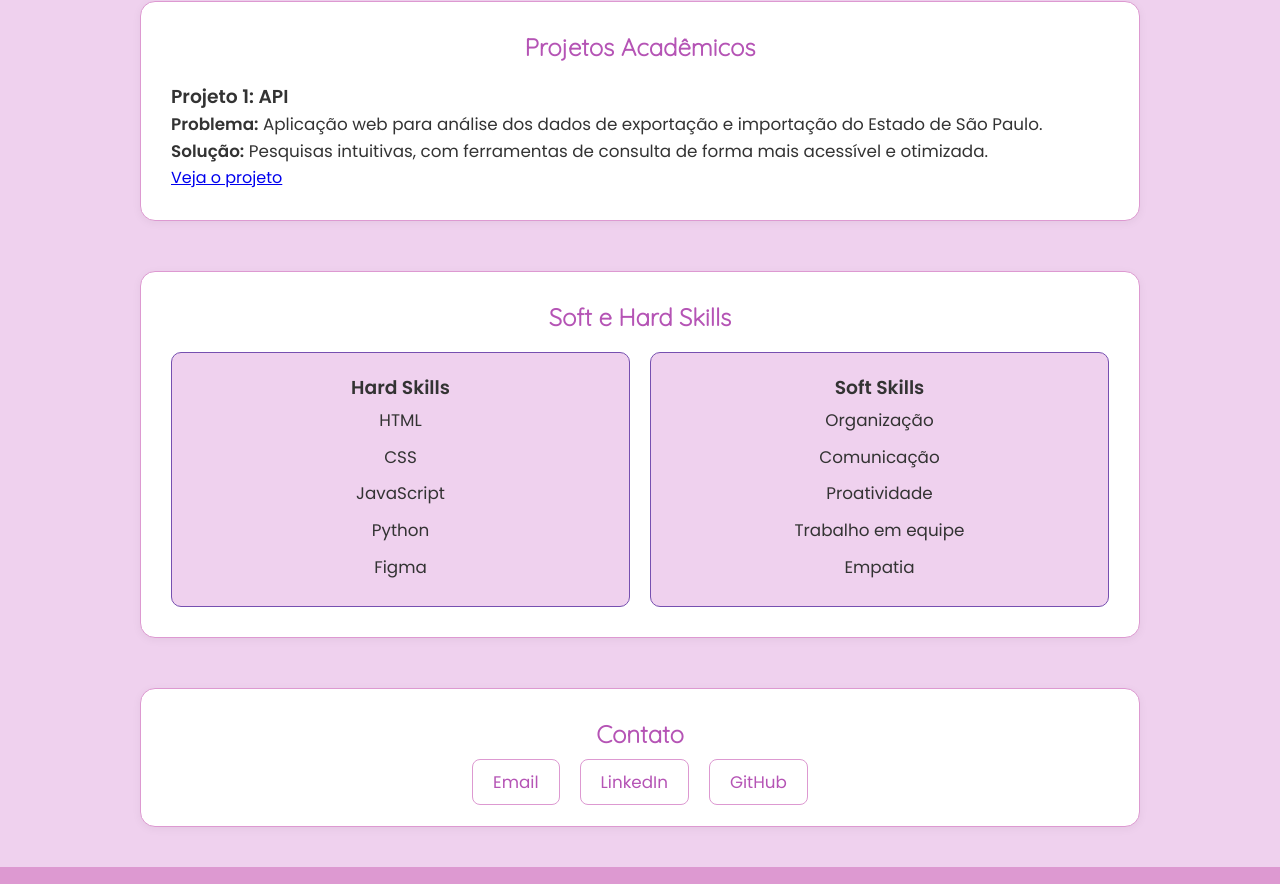
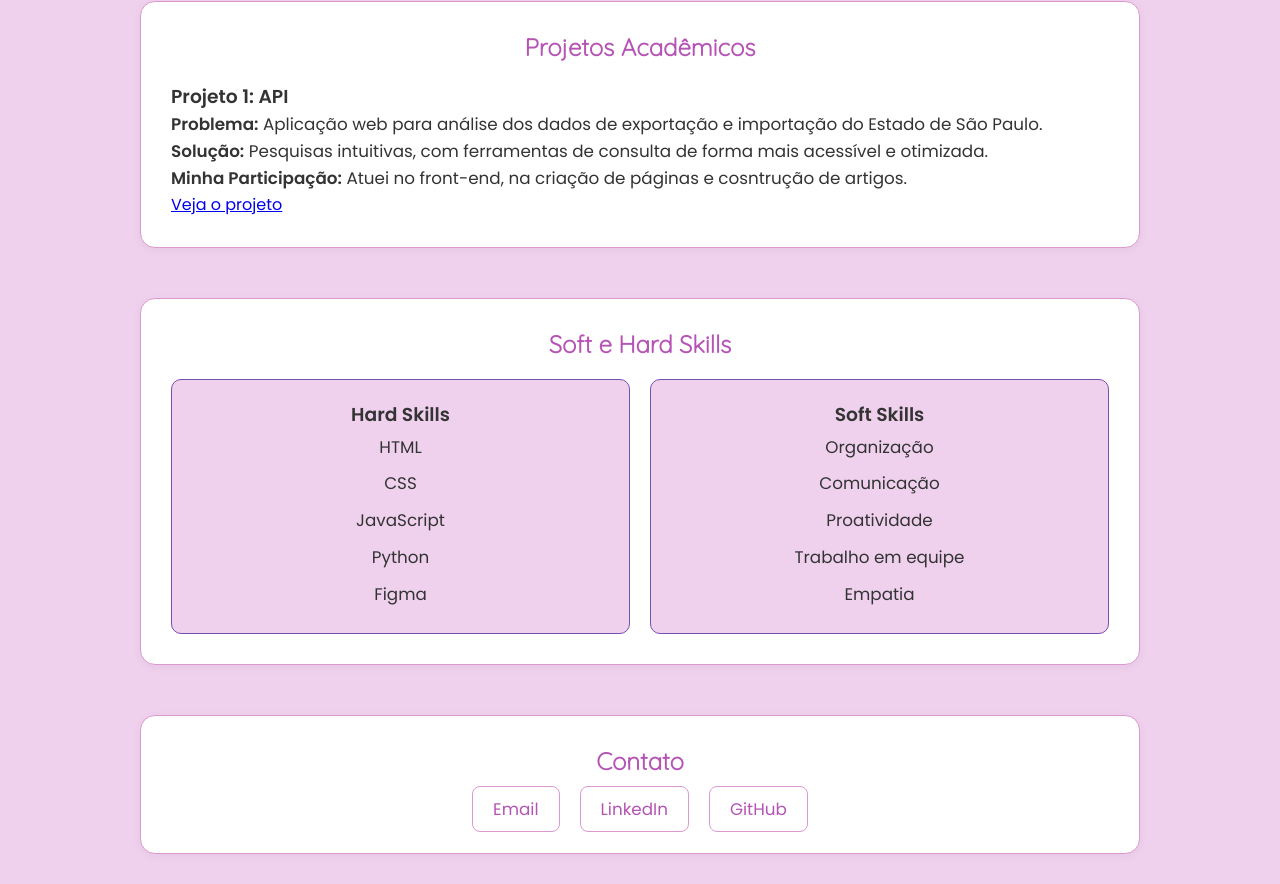
Before and after one commit to lauraflx/lauraflx, a plain HTML site: page src/index.html in a window 1280 px wide. Shown: the part 1255-2139 px from the top of the page. Drawn offline with Linux system fonts and the light colour scheme.

Commit message:
Update index.html

```diff
--- a/src/index.html
+++ b/src/index.html
@@ -65,6 +65,7 @@
         <h3>Projeto 1: API </h3>
         <p><b>Problema:</b> Aplicação web para análise dos dados de exportação e importação do Estado de São Paulo.</p>
         <p><b>Solução:</b> Pesquisas intuitivas, com ferramentas de consulta de forma mais acessível e otimizada.</p>
+        <p><b>Minha Participação:</b> Atuei no front-end, na criação de páginas e cosntrução de artigos.</p>
         <a href="https://github.com/Templasan/DSM---Projeto-de-API-1-Semestre" target="_blank">Veja o projeto</a>
       </div>
     </section>
```
